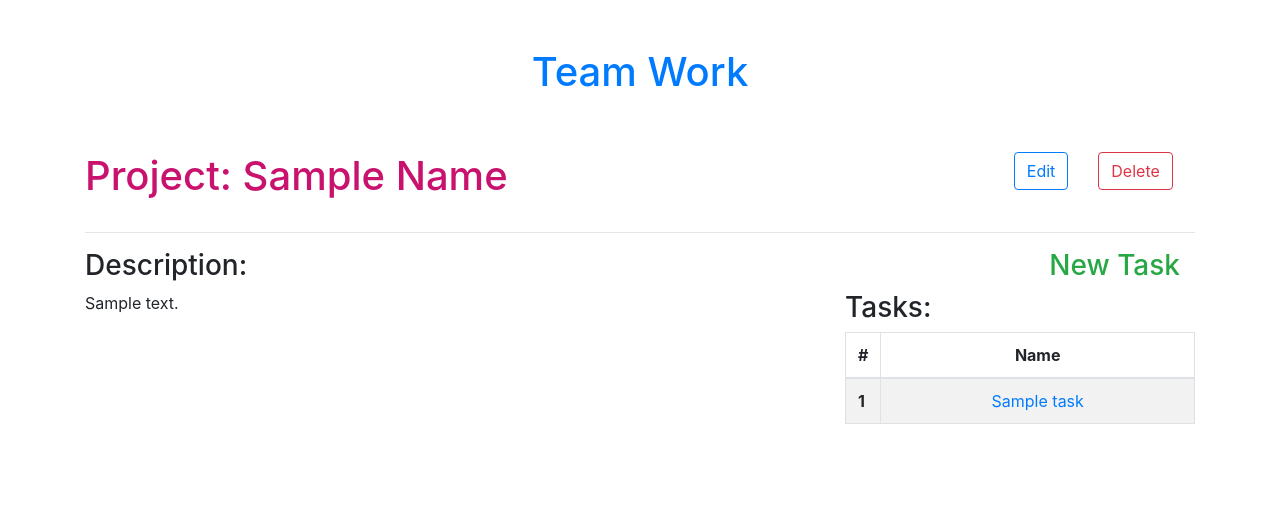
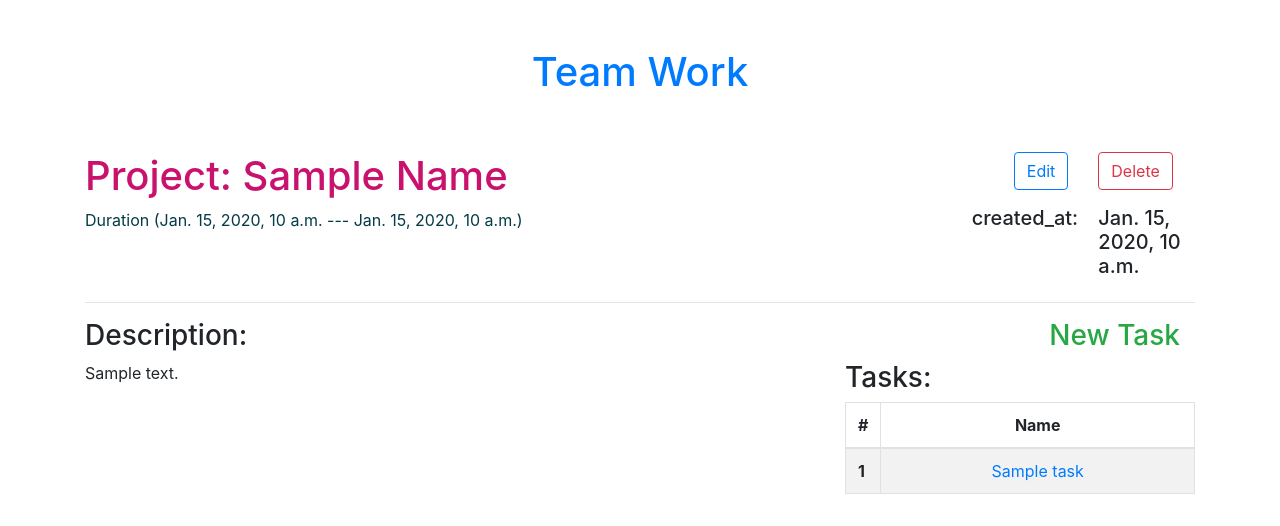
Before and after one commit to ShahrukhAfzal/teamwork_frontend, a Django app: template templates/projects/detail.html in a window 1280 px wide. Shown: the top 526 px of the page. Run offline with Django 3.2, Linux system fonts and the light colour scheme; the template is opened without the code that fills it: most values are stand-ins (such as "Sample title", 1, 10 or a date in 2020); some libraries are stand-ins or nearby versions.

Commit message:
added start date and end date in project template

```diff
--- a/templates/projects/detail.html
+++ b/templates/projects/detail.html
@@ -2,8 +2,13 @@
 {% block content %}
 <div class="row">
     <!-- Project Header -->
-    <div class="col-sm-8 h2">
+    <div class="col-sm-8">
         <h1 style="color: #c9126e">Project: {{ name|title }}</h1>
+        <div>
+            <span style="color: #043b47">
+                Duration ({{ start_date }} --- {{ end_date }})
+            </span>
+        </div>
     </div>
 
     <!-- Edit and Delete -->
@@ -15,11 +20,13 @@
                 <p class="text-right">
                     <a href="{% url 'edit-project' id %}" class="btn btn-outline-primary btn">Edit</a>
                 </p>
+                created_at:
             </div>
             <div class="col-sm-4 ">
                 <p class="text-left ">
                     <a href="{% url 'delete-project' id %}" class="btn btn-outline-danger">Delete</a>
                 </p>
+                {{ created_at }}
             </div>
         </div>
     </div>
```
